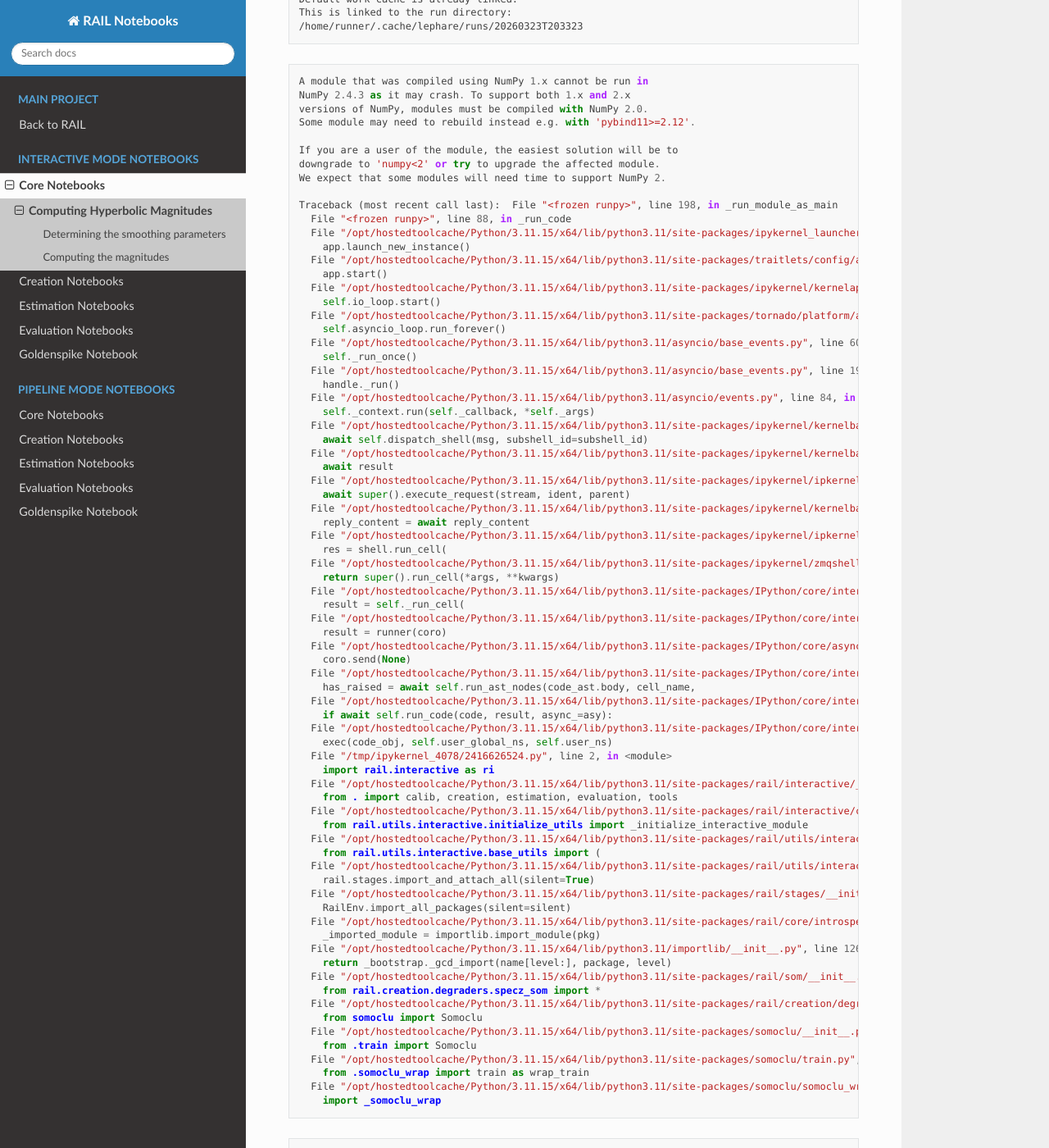
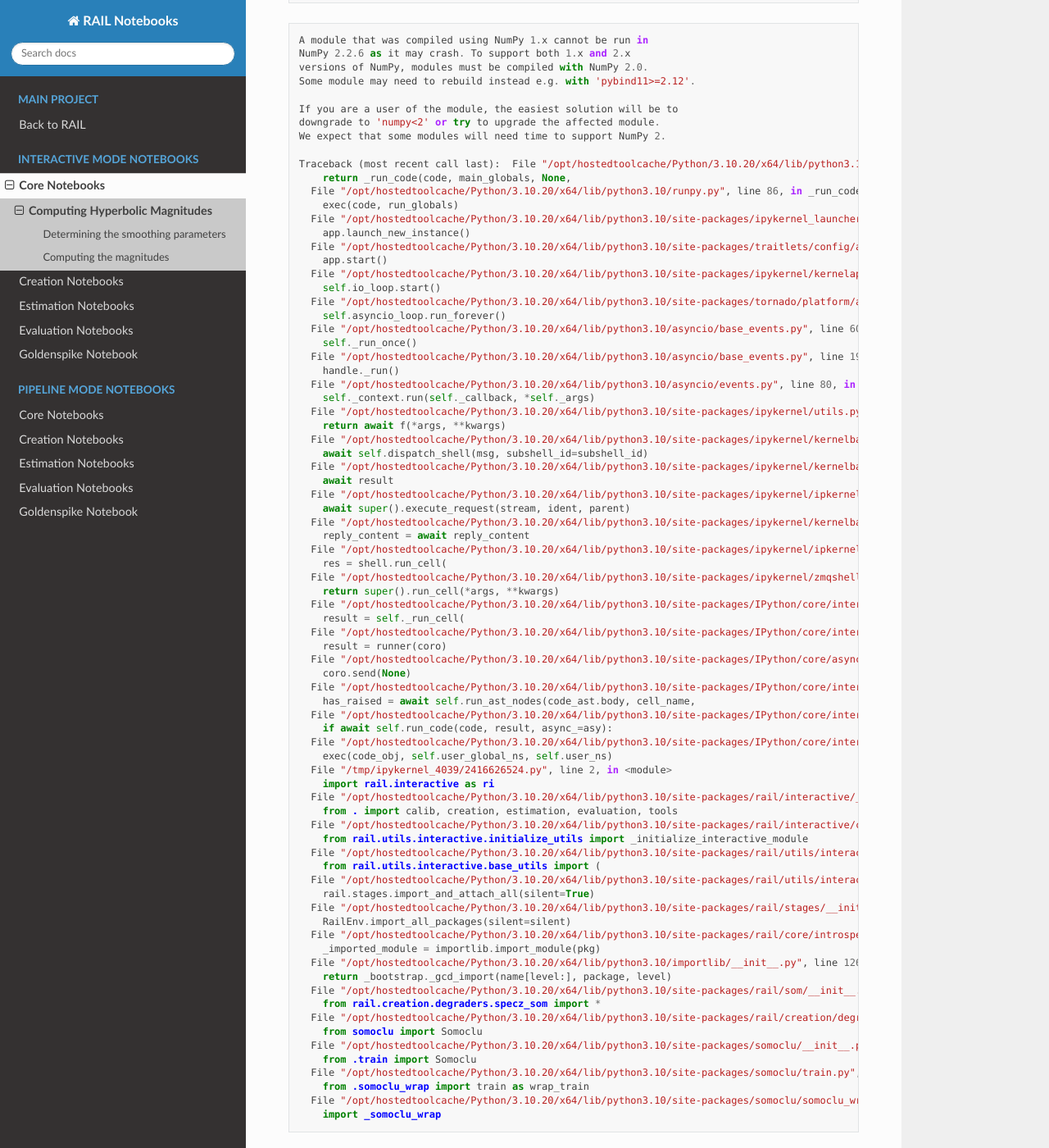
Before and after one commit to olivialynn/rail_notebooks, a Sphinx documentation site: the page built from docs/interactive_examples/rendered/core_examples/Hyperbolic_Magnitude.rst, in a window 1280 px wide and 1400 px high, scrolled down 888 px. Shown: the whole window at 82% size. Built offline with Sphinx 7.4.7 and the Read the Docs theme 3.1.0, drawn with Linux system fonts in a browser that asks for light colours; some of the changed text lies outside the part shown.

Commit message:
Apply automatic changes

```diff
--- a/docs/interactive_examples/rendered/core_examples/Hyperbolic_Magnitude.rst
+++ b/docs/interactive_examples/rendered/core_examples/Hyperbolic_Magnitude.rst
@@ -38,21 +38,18 @@ in the ``pipeline_examples/core_examples/`` folder.
     python -m pip install .
     export SPS_HOME=$(pwd)/src/fsps/libfsps
 
-    LEPHAREDIR is being set to the default cache directory:
+    LEPHAREDIR is being set to the default cache directory which is being created at:
     /home/runner/.cache/lephare/data
     More than 1Gb may be written there.
     LEPHAREWORK is being set to the default cache directory:
     /home/runner/.cache/lephare/work
-    Default work cache is already linked.
-    This is linked to the run directory:
-    /home/runner/.cache/lephare/runs/20260323T203323
 
 
 .. parsed-literal::
 
 
     A module that was compiled using NumPy 1.x cannot be run in
-    NumPy 2.4.3 as it may crash. To support both 1.x and 2.x
+    NumPy 2.2.6 as it may crash. To support both 1.x and 2.x
     versions of NumPy, modules must be compiled with NumPy 2.0.
     Some module may need to rebuild instead e.g. with 'pybind11>=2.12'.
 
@@ -60,71 +57,75 @@ in the ``pipeline_examples/core_examples/`` folder.
     downgrade to 'numpy<2' or try to upgrade the affected module.
     We expect that some modules will need time to support NumPy 2.
 
-    Traceback (most recent call last):  File "<frozen runpy>", line 198, in _run_module_as_main
-      File "<frozen runpy>", line 88, in _run_code
-      File "/opt/hostedtoolcache/Python/3.11.15/x64/lib/python3.11/site-packages/ipykernel_launcher.py", line 18, in <module>
+    Traceback (most recent call last):  File "/opt/hostedtoolcache/Python/3.10.20/x64/lib/python3.10/runpy.py", line 196, in _run_module_as_main
+        return _run_code(code, main_globals, None,
+      File "/opt/hostedtoolcache/Python/3.10.20/x64/lib/python3.10/runpy.py", line 86, in _run_code
+        exec(code, run_globals)
+      File "/opt/hostedtoolcache/Python/3.10.20/x64/lib/python3.10/site-packages/ipykernel_launcher.py", line 18, in <module>
         app.launch_new_instance()
-      File "/opt/hostedtoolcache/Python/3.11.15/x64/lib/python3.11/site-packages/traitlets/config/application.py", line 1075, in launch_instance
+      File "/opt/hostedtoolcache/Python/3.10.20/x64/lib/python3.10/site-packages/traitlets/config/application.py", line 1075, in launch_instance
         app.start()
-      File "/opt/hostedtoolcache/Python/3.11.15/x64/lib/python3.11/site-packages/ipykernel/kernelapp.py", line 758, in start
+      File "/opt/hostedtoolcache/Python/3.10.20/x64/lib/python3.10/site-packages/ipykernel/kernelapp.py", line 758, in start
         self.io_loop.start()
-      File "/opt/hostedtoolcache/Python/3.11.15/x64/lib/python3.11/site-packages/tornado/platform/asyncio.py", line 211, in start
+      File "/opt/hostedtoolcache/Python/3.10.20/x64/lib/python3.10/site-packages/tornado/platform/asyncio.py", line 211, in start
         self.asyncio_loop.run_forever()
-      File "/opt/hostedtoolcache/Python/3.11.15/x64/lib/python3.11/asyncio/base_events.py", line 608, in run_forever
+      File "/opt/hostedtoolcache/Python/3.10.20/x64/lib/python3.10/asyncio/base_events.py", line 603, in run_forever
         self._run_once()
-      File "/opt/hostedtoolcache/Python/3.11.15/x64/lib/python3.11/asyncio/base_events.py", line 1936, in _run_once
+      File "/opt/hostedtoolcache/Python/3.10.20/x64/lib/python3.10/asyncio/base_events.py", line 1909, in _run_once
         handle._run()
-      File "/opt/hostedtoolcache/Python/3.11.15/x64/lib/python3.11/asyncio/events.py", line 84, in _run
+      File "/opt/hostedtoolcache/Python/3.10.20/x64/lib/python3.10/asyncio/events.py", line 80, in _run
         self._context.run(self._callback, *self._args)
-      File "/opt/hostedtoolcache/Python/3.11.15/x64/lib/python3.11/site-packages/ipykernel/kernelbase.py", line 621, in shell_main
+      File "/opt/hostedtoolcache/Python/3.10.20/x64/lib/python3.10/site-packages/ipykernel/utils.py", line 71, in preserve_context
+        return await f(*args, **kwargs)
+      File "/opt/hostedtoolcache/Python/3.10.20/x64/lib/python3.10/site-packages/ipykernel/kernelbase.py", line 621, in shell_main
         await self.dispatch_shell(msg, subshell_id=subshell_id)
-      File "/opt/hostedtoolcache/Python/3.11.15/x64/lib/python3.11/site-packages/ipykernel/kernelbase.py", line 478, in dispatch_shell
+      File "/opt/hostedtoolcache/Python/3.10.20/x64/lib/python3.10/site-packages/ipykernel/kernelbase.py", line 478, in dispatch_shell
         await result
-      File "/opt/hostedtoolcache/Python/3.11.15/x64/lib/python3.11/site-packages/ipykernel/ipkernel.py", line 372, in execute_request
+      File "/opt/hostedtoolcache/Python/3.10.20/x64/lib/python3.10/site-packages/ipykernel/ipkernel.py", line 372, in execute_request
         await super().execute_request(stream, ident, parent)
-      File "/opt/hostedtoolcache/Python/3.11.15/x64/lib/python3.11/site-packages/ipykernel/kernelbase.py", line 834, in execute_request
+      File "/opt/hostedtoolcache/Python/3.10.20/x64/lib/python3.10/site-packages/ipykernel/kernelbase.py", line 834, in execute_request
         reply_content = await reply_content
-      File "/opt/hostedtoolcache/Python/3.11.15/x64/lib/python3.11/site-packages/ipykernel/ipkernel.py", line 464, in do_execute
+      File "/opt/hostedtoolcache/Python/3.10.20/x64/lib/python3.10/site-packages/ipykernel/ipkernel.py", line 464, in do_execute
         res = shell.run_cell(
-      File "/opt/hostedtoolcache/Python/3.11.15/x64/lib/python3.11/site-packages/ipykernel/zmqshell.py", line 663, in run_cell
+      File "/opt/hostedtoolcache/Python/3.10.20/x64/lib/python3.10/site-packages/ipykernel/zmqshell.py", line 663, in run_cell
         return super().run_cell(*args, **kwargs)
-      File "/opt/hostedtoolcache/Python/3.11.15/x64/lib/python3.11/site-packages/IPython/core/interactiveshell.py", line 3123, in run_cell
+      File "/opt/hostedtoolcache/Python/3.10.20/x64/lib/python3.10/site-packages/IPython/core/interactiveshell.py", line 3077, in run_cell
         result = self._run_cell(
-      File "/opt/hostedtoolcache/Python/3.11.15/x64/lib/python3.11/site-packages/IPython/core/interactiveshell.py", line 3178, in _run_cell
+      File "/opt/hostedtoolcache/Python/3.10.20/x64/lib/python3.10/site-packages/IPython/core/interactiveshell.py", line 3132, in _run_cell
         result = runner(coro)
-      File "/opt/hostedtoolcache/Python/3.11.15/x64/lib/python3.11/site-packages/IPython/core/async_helpers.py", line 128, in _pseudo_sync_runner
+      File "/opt/hostedtoolcache/Python/3.10.20/x64/lib/python3.10/site-packages/IPython/core/async_helpers.py", line 128, in _pseudo_sync_runner
         coro.send(None)
-      File "/opt/hostedtoolcache/Python/3.11.15/x64/lib/python3.11/site-packages/IPython/core/interactiveshell.py", line 3400, in run_cell_async
+      File "/opt/hostedtoolcache/Python/3.10.20/x64/lib/python3.10/site-packages/IPython/core/interactiveshell.py", line 3336, in run_cell_async
         has_raised = await self.run_ast_nodes(code_ast.body, cell_name,
-      File "/opt/hostedtoolcache/Python/3.11.15/x64/lib/python3.11/site-packages/IPython/core/interactiveshell.py", line 3641, in run_ast_nodes
+      File "/opt/hostedtoolcache/Python/3.10.20/x64/lib/python3.10/site-packages/IPython/core/interactiveshell.py", line 3519, in run_ast_nodes
         if await self.run_code(code, result, async_=asy):
-      File "/opt/hostedtoolcache/Python/3.11.15/x64/lib/python3.11/site-packages/IPython/core/interactiveshell.py", line 3701, in run_code
+      File "/opt/hostedtoolcache/Python/3.10.20/x64/lib/python3.10/site-packages/IPython/core/interactiveshell.py", line 3579, in run_code
         exec(code_obj, self.user_global_ns, self.user_ns)
-      File "/tmp/ipykernel_4078/2416626524.py", line 2, in <module>
+      File "/tmp/ipykernel_4039/2416626524.py", line 2, in <module>
         import rail.interactive as ri
-      File "/opt/hostedtoolcache/Python/3.11.15/x64/lib/python3.11/site-packages/rail/interactive/__init__.py", line 3, in <module>
+      File "/opt/hostedtoolcache/Python/3.10.20/x64/lib/python3.10/site-packages/rail/interactive/__init__.py", line 3, in <module>
         from . import calib, creation, estimation, evaluation, tools
-      File "/opt/hostedtoolcache/Python/3.11.15/x64/lib/python3.11/site-packages/rail/interactive/calib/__init__.py", line 3, in <module>
+      File "/opt/hostedtoolcache/Python/3.10.20/x64/lib/python3.10/site-packages/rail/interactive/calib/__init__.py", line 3, in <module>
         from rail.utils.interactive.initialize_utils import _initialize_interactive_module
-      File "/opt/hostedtoolcache/Python/3.11.15/x64/lib/python3.11/site-packages/rail/utils/interactive/initialize_utils.py", line 17, in <module>
+      File "/opt/hostedtoolcache/Python/3.10.20/x64/lib/python3.10/site-packages/rail/utils/interactive/initialize_utils.py", line 17, in <module>
         from rail.utils.interactive.base_utils import (
-      File "/opt/hostedtoolcache/Python/3.11.15/x64/lib/python3.11/site-packages/rail/utils/interactive/base_utils.py", line 10, in <module>
+      File "/opt/hostedtoolcache/Python/3.10.20/x64/lib/python3.10/site-packages/rail/utils/interactive/base_utils.py", line 10, in <module>
         rail.stages.import_and_attach_all(silent=True)
-      File "/opt/hostedtoolcache/Python/3.11.15/x64/lib/python3.11/site-packages/rail/stages/__init__.py", line 74, in import_and_attach_all
+      File "/opt/hostedtoolcache/Python/3.10.20/x64/lib/python3.10/site-packages/rail/stages/__init__.py", line 74, in import_and_attach_all
         RailEnv.import_all_packages(silent=silent)
-      File "/opt/hostedtoolcache/Python/3.11.15/x64/lib/python3.11/site-packages/rail/core/introspection.py", line 541, in import_all_packages
+      File "/opt/hostedtoolcache/Python/3.10.20/x64/lib/python3.10/site-packages/rail/core/introspection.py", line 541, in import_all_packages
         _imported_module = importlib.import_module(pkg)
-      File "/opt/hostedtoolcache/Python/3.11.15/x64/lib/python3.11/importlib/__init__.py", line 126, in import_module
+      File "/opt/hostedtoolcache/Python/3.10.20/x64/lib/python3.10/importlib/__init__.py", line 126, in import_module
         return _bootstrap._gcd_import(name[level:], package, level)
-      File "/opt/hostedtoolcache/Python/3.11.15/x64/lib/python3.11/site-packages/rail/som/__init__.py", line 1, in <module>
+      File "/opt/hostedtoolcache/Python/3.10.20/x64/lib/python3.10/site-packages/rail/som/__init__.py", line 1, in <module>
         from rail.creation.degraders.specz_som import *
-      File "/opt/hostedtoolcache/Python/3.11.15/x64/lib/python3.11/site-packages/rail/creation/degraders/specz_som.py", line 15, in <module>
+      File "/opt/hostedtoolcache/Python/3.10.20/x64/lib/python3.10/site-packages/rail/creation/degraders/specz_som.py", line 15, in <module>
         from somoclu import Somoclu
-      File "/opt/hostedtoolcache/Python/3.11.15/x64/lib/python3.11/site-packages/somoclu/__init__.py", line 11, in <module>
+      File "/opt/hostedtoolcache/Python/3.10.20/x64/lib/python3.10/site-packages/somoclu/__init__.py", line 11, in <module>
         from .train import Somoclu
-      File "/opt/hostedtoolcache/Python/3.11.15/x64/lib/python3.11/site-packages/somoclu/train.py", line 25, in <module>
+      File "/opt/hostedtoolcache/Python/3.10.20/x64/lib/python3.10/site-packages/somoclu/train.py", line 25, in <module>
         from .somoclu_wrap import train as wrap_train
-      File "/opt/hostedtoolcache/Python/3.11.15/x64/lib/python3.11/site-packages/somoclu/somoclu_wrap.py", line 11, in <module>
+      File "/opt/hostedtoolcache/Python/3.10.20/x64/lib/python3.10/site-packages/somoclu/somoclu_wrap.py", line 11, in <module>
         import _somoclu_wrap
 
 
@@ -135,20 +136,20 @@ in the ``pipeline_examples/core_examples/`` folder.
 
     ImportError                               Traceback (most recent call last)
 
-    File /opt/hostedtoolcache/Python/3.11.15/x64/lib/python3.11/site-packages/numpy/core/_multiarray_umath.py:46, in __getattr__(attr_name)
-         41     # Also print the message (with traceback).  This is because old versions
-         42     # of NumPy unfortunately set up the import to replace (and hide) the
-         43     # error.  The traceback shouldn't be needed, but e.g. pytest plugins
-         44     # seem to swallow it and we should be failing anyway...
-         45     sys.stderr.write(msg + tb_msg)
-    ---> 46     raise ImportError(msg)
-         48 ret = getattr(_multiarray_umath, attr_name, None)
-         49 if ret is None:
+    File /opt/hostedtoolcache/Python/3.10.20/x64/lib/python3.10/site-packages/numpy/core/_multiarray_umath.py:44, in __getattr__(attr_name)
+         39     # Also print the message (with traceback).  This is because old versions
+         40     # of NumPy unfortunately set up the import to replace (and hide) the
+         41     # error.  The traceback shouldn't be needed, but e.g. pytest plugins
+         42     # seem to swallow it and we should be failing anyway...
+         43     sys.stderr.write(msg + tb_msg)
+    ---> 44     raise ImportError(msg)
+         46 ret = getattr(_multiarray_umath, attr_name, None)
+         47 if ret is None:
 
 
     ImportError:
     A module that was compiled using NumPy 1.x cannot be run in
-    NumPy 2.4.3 as it may crash. To support both 1.x and 2.x
+    NumPy 2.2.6 as it may crash. To support both 1.x and 2.x
     versions of NumPy, modules must be compiled with NumPy 2.0.
     Some module may need to rebuild instead e.g. with 'pybind11>=2.12'.
 
@@ -214,6 +215,22 @@ columns and their corresponding magnitude errors.
 
     Inserting handle into data store.  input: None, HyperbolicSmoothing
     Inserting handle into data store.  parameters: inprogress_parameters.pq, HyperbolicSmoothing
+
+
+.. parsed-literal::
+
+    /opt/hostedtoolcache/Python/3.10.20/x64/lib/python3.10/site-packages/hyperbolic/magnitudes.py:285: FutureWarning: The provided callable <function nanmedian at 0x7f27107d1900> is currently using DataFrameGroupBy.median. In a future version of pandas, the provided callable will be used directly. To keep current behavior pass the string "median" instead.
+      stats = df.groupby(Keys.field).agg(np.nanmedian)
+    /opt/hostedtoolcache/Python/3.10.20/x64/lib/python3.10/site-packages/hyperbolic/magnitudes.py:285: FutureWarning: The provided callable <function nanmedian at 0x7f27107d1900> is currently using DataFrameGroupBy.median. In a future version of pandas, the provided callable will be used directly. To keep current behavior pass the string "median" instead.
+      stats = df.groupby(Keys.field).agg(np.nanmedian)
+    /opt/hostedtoolcache/Python/3.10.20/x64/lib/python3.10/site-packages/hyperbolic/magnitudes.py:285: FutureWarning: The provided callable <function nanmedian at 0x7f27107d1900> is currently using DataFrameGroupBy.median. In a future version of pandas, the provided callable will be used directly. To keep current behavior pass the string "median" instead.
+      stats = df.groupby(Keys.field).agg(np.nanmedian)
+    /opt/hostedtoolcache/Python/3.10.20/x64/lib/python3.10/site-packages/hyperbolic/magnitudes.py:285: FutureWarning: The provided callable <function nanmedian at 0x7f27107d1900> is currently using DataFrameGroupBy.median. In a future version of pandas, the provided callable will be used directly. To keep current behavior pass the string "median" instead.
+      stats = df.groupby(Keys.field).agg(np.nanmedian)
+    /opt/hostedtoolcache/Python/3.10.20/x64/lib/python3.10/site-packages/hyperbolic/magnitudes.py:285: FutureWarning: The provided callable <function nanmedian at 0x7f27107d1900> is currently using DataFrameGroupBy.median. In a future version of pandas, the provided callable will be used directly. To keep current behavior pass the string "median" instead.
+      stats = df.groupby(Keys.field).agg(np.nanmedian)
+    /opt/hostedtoolcache/Python/3.10.20/x64/lib/python3.10/site-packages/hyperbolic/magnitudes.py:285: FutureWarning: The provided callable <function nanmedian at 0x7f27107d1900> is currently using DataFrameGroupBy.median. In a future version of pandas, the provided callable will be used directly. To keep current behavior pass the string "median" instead.
+      stats = df.groupby(Keys.field).agg(np.nanmedian)
 
 
 The **output** of this stage is a table of relevant statistics required
@@ -371,6 +388,12 @@ magnitude errors and the output table of ``HyperbolicSmoothing``.
     mag_z_lsst 0         8.151793e-12
     mag_y_lsst 0         1.860057e-11  , HyperbolicMagnitudes
     Inserting handle into data store.  output: inprogress_output.pq, HyperbolicMagnitudes
+
+
+.. parsed-literal::
+
+    /opt/hostedtoolcache/Python/3.10.20/x64/lib/python3.10/site-packages/rail/tools/photometry_tools.py:319: FutureWarning: The provided callable <function nanmedian at 0x7f27107d1900> is currently using SeriesGroupBy.median. In a future version of pandas, the provided callable will be used directly. To keep current behavior pass the string "median" instead.
+      .agg(np.nanmedian)
 
 
 The **output** of this module is a table with hyperbolic magnitudes and
```
Also changed, not shown: 1 other file.
